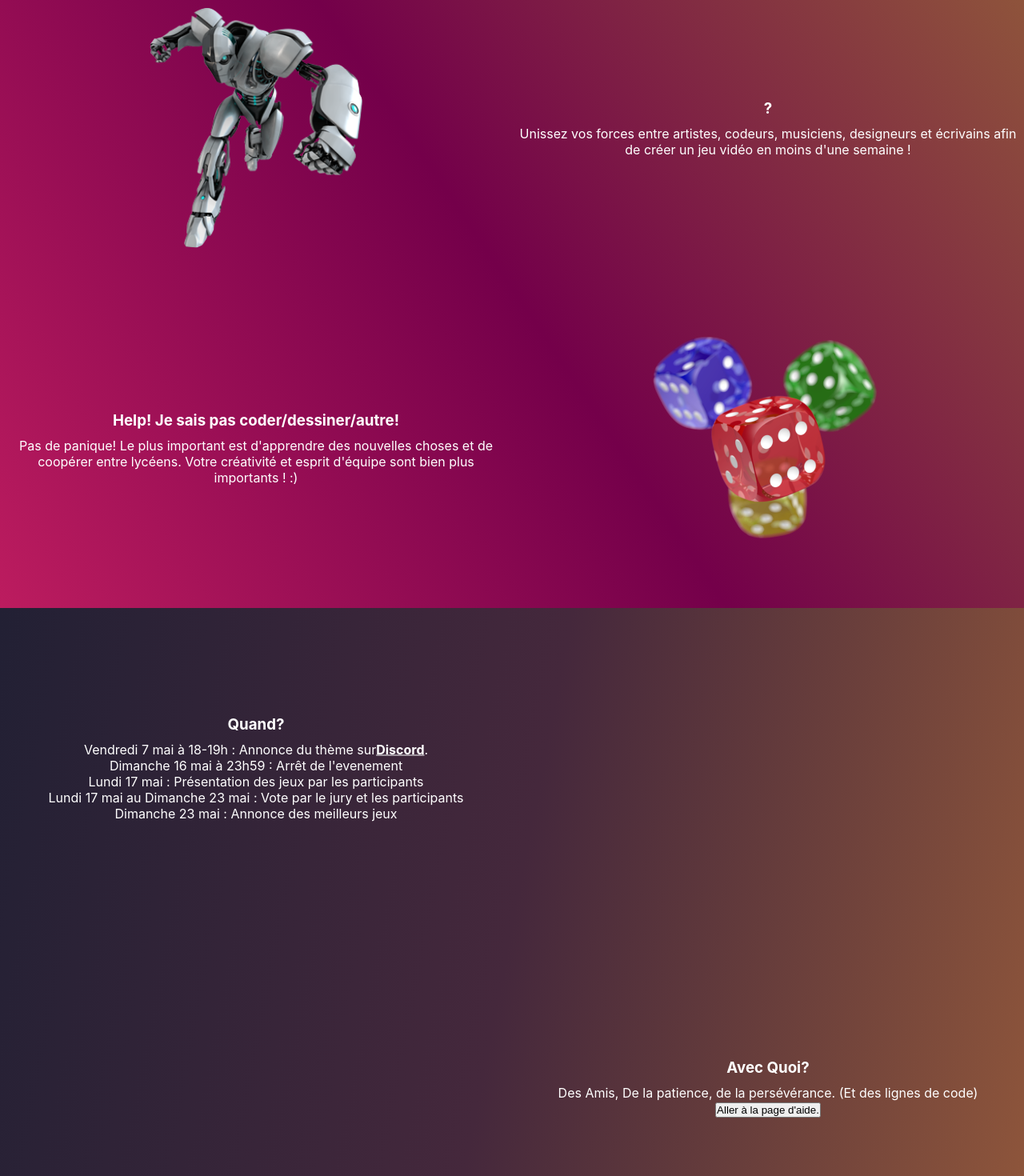
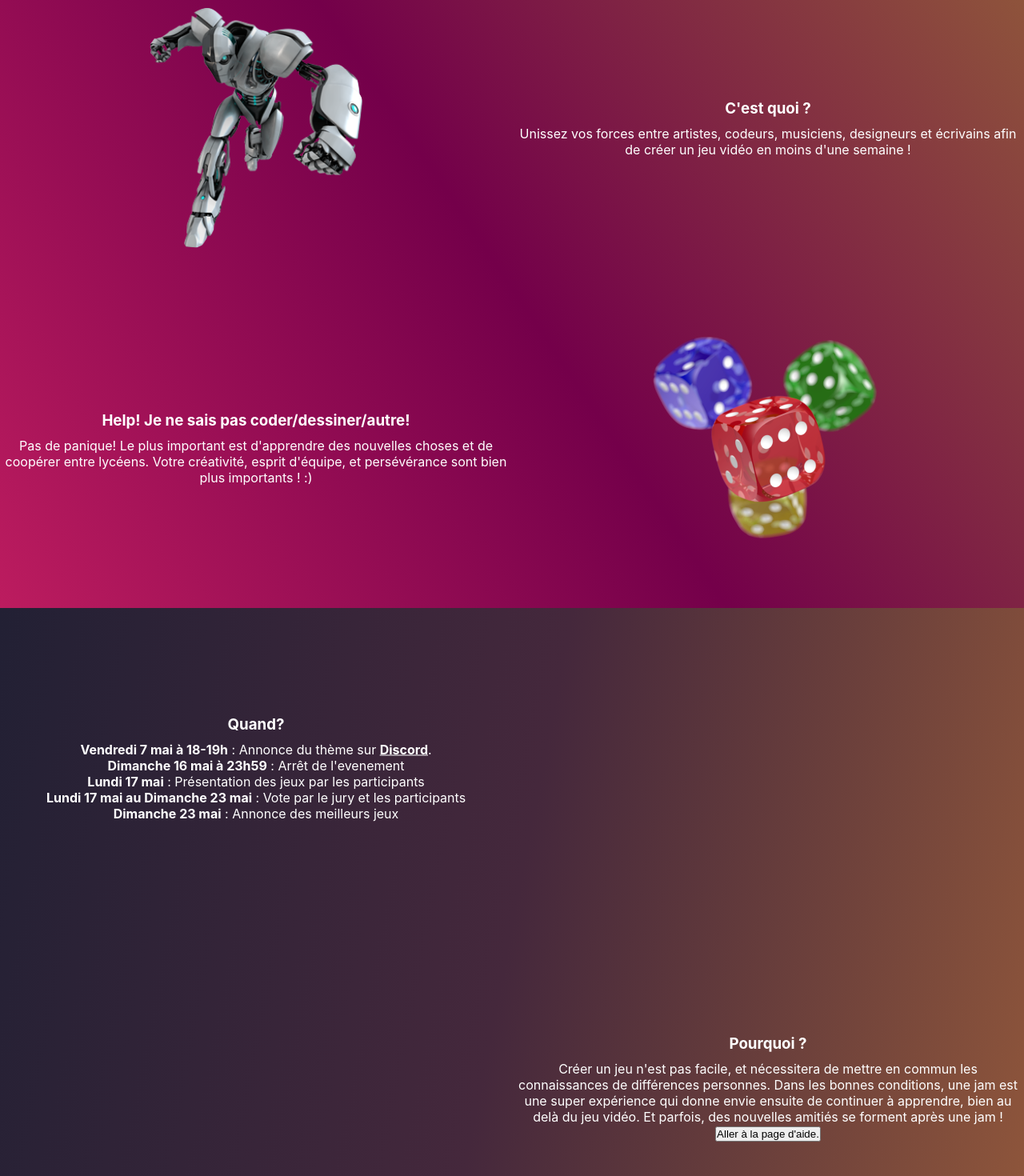
Before and after one commit to MGJIL/MGJIL.github.io, a React (Create React App) app: page / in a window 1280 px wide. Shown: the part 840-2310 px from the top of the page at 80% size. Built offline with nearby package versions, Linux system fonts and the light colour scheme; a web font is replaced by a local one.

Commit message:
new text

```diff
--- a/src/components/Page1/Page1.js
+++ b/src/components/Page1/Page1.js
@@ -12,7 +12,7 @@ export default function Page1() {
 			</div>
 			<div className='box'>
 				<div className='box-text'>
-					<h3>?</h3>
+					<h3>C'est quoi ?</h3>
 					<p>
 						Unissez vos forces entre artistes, codeurs, musiciens, designeurs et écrivains
 						afin de créer un jeu vidéo en moins d'une semaine !
@@ -21,10 +21,10 @@ export default function Page1() {
 			</div>
 			<div className='box'>
 				<div className='box-text'>
-					<h3>Help! Je sais pas coder/dessiner/autre!</h3>
+					<h3>Help! Je ne sais pas coder/dessiner/autre!</h3>
 					<p>
 						Pas de panique! Le plus important est d'apprendre des nouvelles choses et de coopérer
-						entre lycéens. Votre créativité et esprit d'équipe sont bien plus importants ! :)
+						entre lycéens. Votre créativité, esprit d'équipe, et persévérance sont bien plus importants ! :)
 					</p>
 				</div>
 			</div>
--- a/src/components/Page2/Page2.js
+++ b/src/components/Page2/Page2.js
@@ -28,13 +28,15 @@ class Page2 extends React.Component {
 						<div className='box-text'>
 							<h3>Quand?</h3>
 							<p>
-								Vendredi 7 mai à 18-19h : Annonce du thème sur
-								<u><strong><a href="https://discord.com/invite/qnckfFcSqP">Discord</a></strong></u>.
+								<strong>Vendredi 7 mai à 18-19h</strong> : Annonce du thème
+								sur <u><strong><a href="https://discord.com/invite/qnckfFcSqP">
+									Discord
+								</a></strong></u>.
 							</p>
-							<p>Dimanche 16 mai à 23h59 : Arrêt de l'evenement</p>
-							<p>Lundi 17 mai : Présentation des jeux par les participants</p>
-							<p>Lundi 17 mai au Dimanche 23 mai : Vote par le jury et les participants</p>
-							<p>Dimanche 23 mai : Annonce des meilleurs jeux</p>
+							<p><strong>Dimanche 16 mai à 23h59</strong> : Arrêt de l'evenement</p>
+							<p><strong>Lundi 17 mai</strong> : Présentation des jeux par les participants</p>
+							<p><strong>Lundi 17 mai au Dimanche 23 mai</strong> : Vote par le jury et les participants</p>
+							<p><strong>Dimanche 23 mai</strong> : Annonce des meilleurs jeux</p>
 						</div>
 					</div>
 					<div className='box'>
@@ -43,8 +45,13 @@ class Page2 extends React.Component {
 					</div>
 					<div className='box'>
 						<div className='box-text'>
-							<h3>Avec Quoi?</h3>
-							<p>Des Amis, De la patience, de la persévérance. (Et des lignes de code)</p>
+							<h3>Pourquoi ?</h3>
+							<p>
+								Créer un jeu n'est pas facile, et nécessitera de mettre en commun les connaissances de
+								différences personnes. Dans les bonnes conditions, une jam
+								est une super expérience qui donne envie ensuite de continuer à apprendre, bien au delà du jeu vidéo.
+								Et parfois, des nouvelles amitiés se forment après une jam !
+							</p>
 							<strong className="GoToPageHelp">
 								<button onClick={this.changeType}>Aller à la page d'aide.</button>
 							</strong>
```
